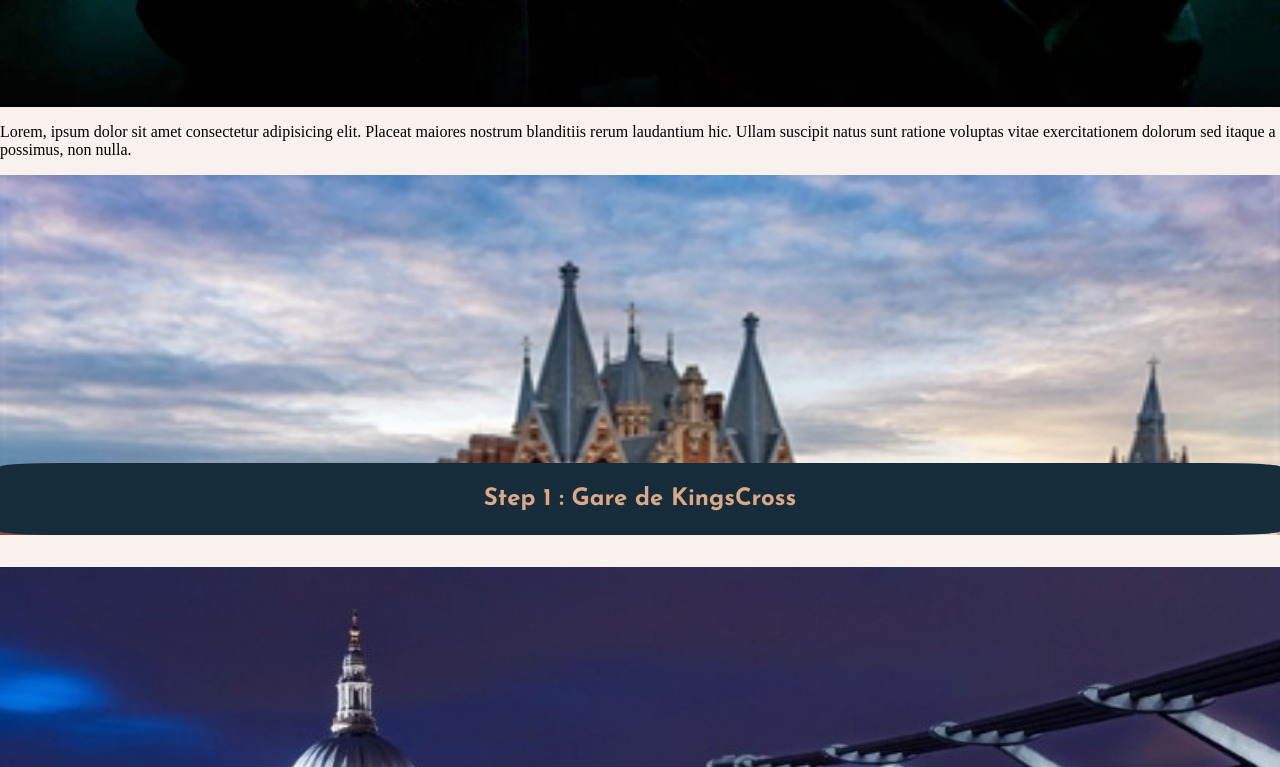
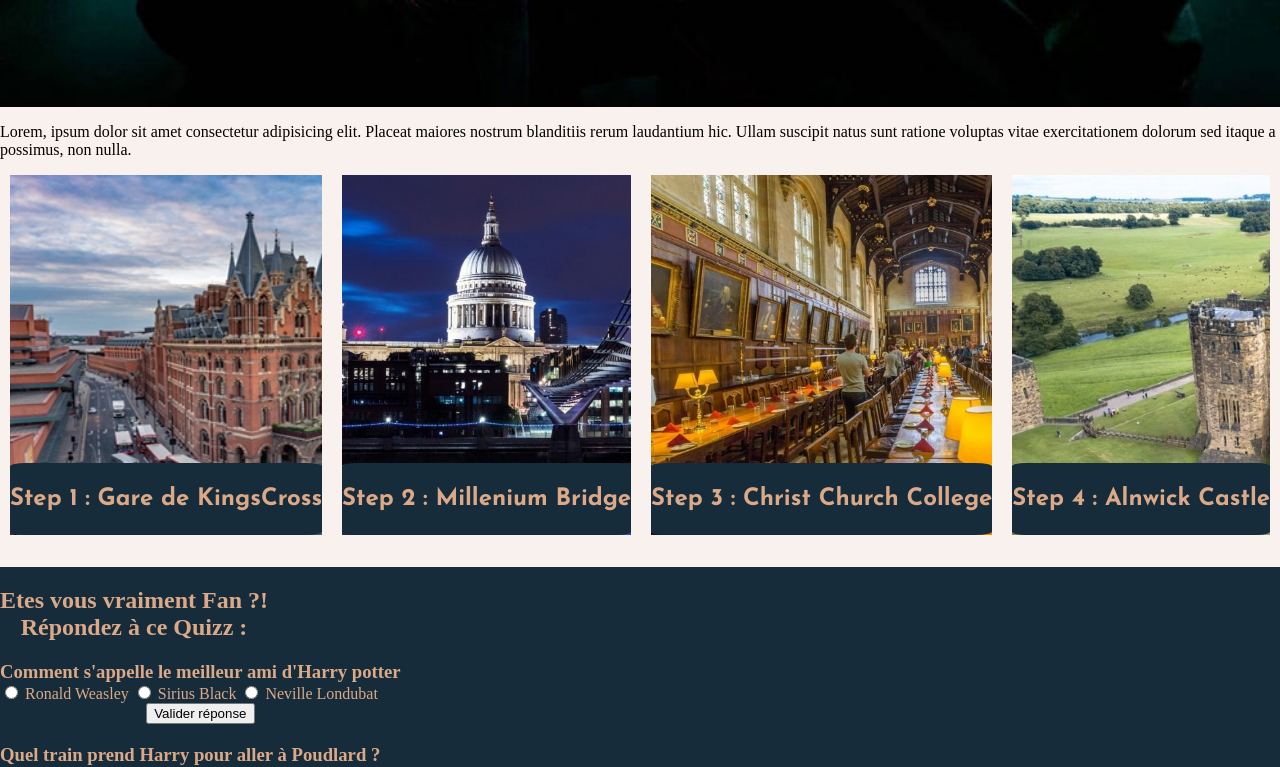
Before and after one commit to JimmyVogtGit/UniversalTravel, a website: page destination.html in a window 1280 px wide. Shown: the part 693-1460 px from the top of the page. Drawn offline with nearby package versions, Linux system fonts and the light colour scheme.

Commit message:
addRowPhotoDesti

```diff
--- a/destination.css
+++ b/destination.css
@@ -108,4 +108,8 @@
                                height: 100vh;
                                background-image: url("./Images/HarryPotterhero.jpg");
                            }
+                           .photo-text {
+                               flex-direction: row;
+                               justify-content: space-around;
                            }
+                       }
```
Lines whose indentation alone changed are shown as unchanged.
